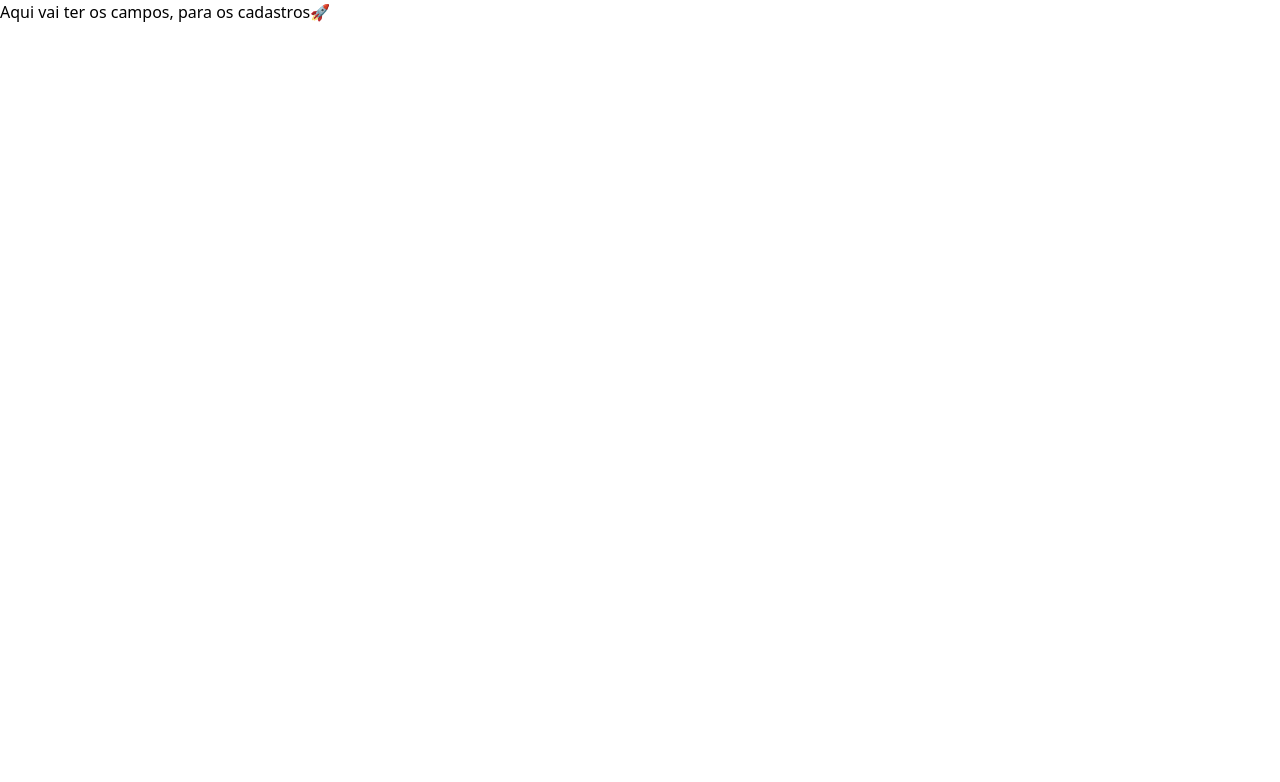
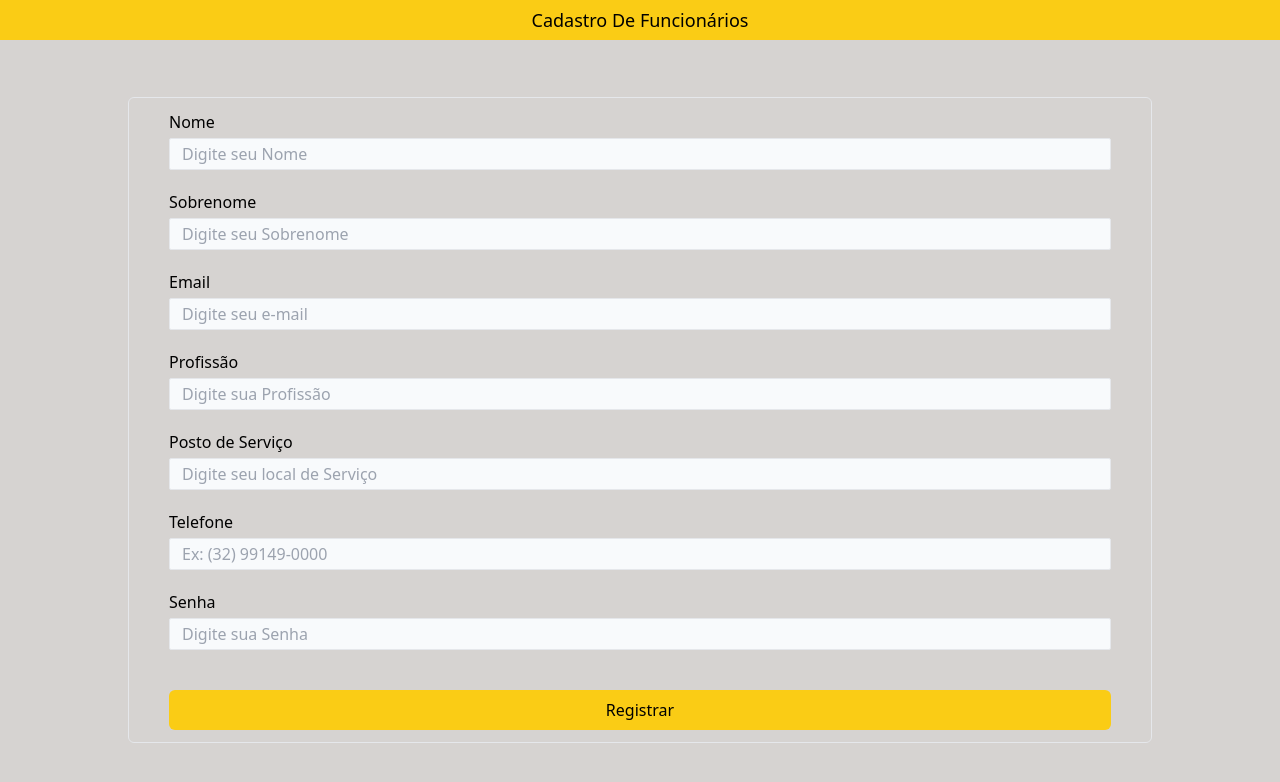
Before and after one commit to Boris-Zaidan/Digital-Book, a React (Vite) app: page /Register in a window 1280 px wide. Shown: the top 782 px of the page. Built offline with nearby package versions, Linux system fonts and the light colour scheme.

Commit message:
Fiz a seção de registro dos funcionários, que será enviado para o banco de dados

```diff
--- a/src/pages/Login/index.jsx
+++ b/src/pages/Login/index.jsx
@@ -1,4 +1,5 @@
-import React, { useRef, useState } from "react";
+import React from "react";
+import { useRef, useState, useEffect } from "react";
 import { useNavigate } from "react-router-dom";
 import Logo from "../../assets/login.png";
 import Footer from "../../Components/Footer";
@@ -10,36 +11,39 @@ function Login() {
   const senhaRef = useRef(null);
   const navigate = useNavigate();
 
+  useEffect(() => {
+    emailRef.current.focus();
+  }, []);
+
   const handleSubmit = (e) => {
     e.preventDefault();
+
     emailRef.current.value = "";
     senhaRef.current.value = "";
   };
 
   return (
-    <div className="w-screen h-screen flex flex-col justify-center items-center bg-stone-300 overflow-hidden">
-      <header className="hidden md:flex justify-end items-center">
+    <div className="w-screen h-screen grid grid-cols-1 md:grid-cols-2 grid-rows-6 bg-stone-300 overflow-hidden">
+      <div className="row-span-5 md:flex justify-end items-center hidden">
+        <header>
           <img className="max-w-sm" src={Logo} alt="imagem da logo" />
         </header>
-
-      <main className="w-full flex justify-center items-center mt-4 px-4 sm:w-80">
-        <section
-          aria-labelledby="login-form"
-          className="w-full sm:w-80 flex flex-col items-center border rounded-md px-6 py-4 gap-4 bg-white"
+      </div>
+      <section className="mx-auto row-span-5 flex justify-center items-start flex-col px-4 sm:w-80">
+        <form
+          className="sm:w-80 flex flex-col md:justify-end justify-center items-center border rounded-md px-10 py-5 gap-5"
+          onSubmit={handleSubmit}
         >
-          <h1 id="login-form" className="text-center text-2xl font-semibold">
-            Login
-          </h1>
-          <form onSubmit={handleSubmit} className="w-full flex flex-col gap-4">
+          <h3 className="text-center text-2xl font-semibold">Login</h3>
           <div>
-              <label htmlFor="email" className="font-normal">
+            <label className="font-normal" htmlFor="email">
               Email
             </label>
             <input
+              className="bg-slate-50 h-8 w-full pl-3 border rounded-sm mt-1 focus:outline-none"
               ref={emailRef}
               type="email"
               id="email"
-                className="bg-slate-50 h-8 w-full pl-3 border rounded-sm mt-1"
               placeholder="Digite seu email"
               autoComplete="email"
               value={email}
@@ -48,46 +52,48 @@ function Login() {
             />
           </div>
           <div>
-              <label htmlFor="senha" className="font-normal">
+            <label className="font-normal" htmlFor="senha">
               Senha
             </label>
             <input
+              className="bg-slate-50 h-8 w-full pl-3 border rounded-sm mt-1 focus:outline-none"
               ref={senhaRef}
               type="password"
               id="senha"
-                className="bg-slate-50 h-8 w-full pl-3 border rounded-sm mt-1"
               placeholder="Digite sua senha"
               autoComplete="current-password"
               value={senha}
               onChange={(e) => setSenha(e.target.value)}
               required
             />
-            </div>
-            <div className="w-full mt-2 text-right">
-              <a href="#" className="text-sm text-neutral-700 cursor-pointer">
+            <div className="mt-3 flex justify-end items-center">
+              <a className="cursor-pointer from-neutral-100" href="#">
                 Esqueceu a senha?
               </a>
             </div>
+            <div>
               <button
+                className="mt-3 cursor-pointer bg-yellow-400 font-normal w-full h-8 rounded-sm hover:bg-yellow-500"
                 type="submit"
-              className="w-full h-10 bg-yellow-400 font-normal rounded-sm hover:bg-yellow-500"
               >
                 Entrar
               </button>
+            </div>
+            <div className="flex justify-center items-center">
               <button
+                className="mt-4 cursor-pointer font-normal bg-gray-500 text-yellow-400 w-6/12 h-8 rounded-sm hover:bg-gray-700"
                 type="button"
-              className="w-6/12 h-8 mt-2 bg-gray-500 text-yellow-400 font-normal rounded-sm hover:bg-gray-700"
                 onClick={() => navigate("/Register")}
               >
                 Cadastrar-se
               </button>
+            </div>
+          </div>
         </form>
       </section>
-      </main>
-
-      <footer className="fixed bottom-0 w-full flex justify-center bg-stone-300">
+      <div className="fixed bottom-0 w-full flex justify-center bg-stone-300">
         <Footer />
-      </footer>
+      </div>
     </div>
   );
 }
--- a/src/pages/Register/index.jsx
+++ b/src/pages/Register/index.jsx
@@ -1,9 +1,181 @@
 import React from "react";
+import { useRef, useState, useEffect } from "react";
+import { Navigate } from "react-router-dom";
 
 function Register() {
+  const [name, setName] = useState("");
+  const [surname, setSurname] = useState("");
+  const [email, setEmail] = useState("");
+  const [profession, setProfession] = useState("");
+  const [serviceStation, setServiceStation] = useState("");
+  const [phone, setPhone] = useState("");
+  const [password, setPassWord] = useState("");
+
+  const nameRef = useRef(null);
+  const surnameRef = useRef(null);
+  const emailRef = useRef(null);
+  const professionRef = useRef(null);
+  const serviceStationRef = useRef(null);
+  const phoneRef = useRef(null);
+  const passwordRef = useRef(null);
+
+  useEffect(() => {
+    nameRef.current.value = "";
+    surnameRef.current.value = "";
+    emailRef.current.value = "";
+    professionRef.current.value = "";
+    serviceStationRef.current.value = "";
+    phoneRef.current.value = "";
+    passwordRef.current.value = "";
+  }, []);
+
+  const handleSubmit = (e) => {
+    e.preventDefault();
+    alert("usuário cadastrado com sucesso!");
+
+    nameRef.current.value = "";
+    surnameRef.current.value = "";
+    emailRef.current.value = "";
+    professionRef.current.value = "";
+    serviceStationRef.current.value = "";
+    phoneRef.current.value = "";
+    passwordRef.current.value = "";
+  };
+
   return (
-    <div>
-      <h3>Aqui vai ter os campos, para os cadastros🚀</h3>
+    <div className="w-screen h-screen flex justify-center items-center flex-col bg-stone-300 overflow-hidden">
+      <div className="fixed top-0 w-full flex justify-center flex-wrap bg-yellow-400">
+        <h1 className="text-lg p-1.5 font-medium">Cadastro De Funcionários</h1>
+      </div>
+      <main className=" w-10/12 md:w-4/5  mx-auto flex justify-center items-center mt-10 border rounded-md">
+        <form
+          className="sm:w-full md:w-7/10 flex flex-col md:justify-end justify-center items-center  px-10 py-3  gap-5 "
+          onSubmit={handleSubmit}
+        >
+          <div className="w-full">
+            <label className="font-normal" htmlFor="name">
+              Nome
+            </label>
+            <input
+              className="bg-slate-50 h-8 w-full pl-3 border rounded-sm mt-1 focus:outline-none"
+              ref={nameRef}
+              type="text"
+              id="name"
+              placeholder="Digite seu Nome"
+              autoComplete="name"
+              value={name}
+              onChange={(e) => setName(e.target.value)}
+              required
+            />
+          </div>
+          <div className="w-full">
+            <label className="font-normal" htmlFor="surname">
+              Sobrenome
+            </label>
+            <input
+              className="bg-slate-50 h-8 w-full pl-3 border rounded-sm mt-1 focus:outline-none"
+              ref={surnameRef}
+              type="text"
+              id="surname"
+              placeholder="Digite seu Sobrenome"
+              autoComplete="family-name"
+              value={surname}
+              onChange={(e) => setSurname(e.target.value)}
+              required
+            />
+          </div>
+          <div className="w-full">
+            <label className="font-normal" htmlFor="email">
+              Email
+            </label>
+            <input
+              className="bg-slate-50 h-8 w-full pl-3 border rounded-sm mt-1 focus:outline-none"
+              ref={emailRef}
+              type="email"
+              id="email"
+              placeholder="Digite seu e-mail "
+              title="Digite seu e-mail no formato exemplo@dominio.com"
+              autoComplete="email"
+              pattern="^[a-zA-Z0-9._%+-]+@[a-zA-Z0-9.-]+\.[a-zA-Z]{2,}$"
+              value={email}
+              onChange={(e) => setEmail(e.target.value)}
+              required
+            />
+          </div>
+          <div className="w-full">
+            <label className="font-normal" htmlFor="profession">
+              Profissão
+            </label>
+            <input
+              className="bg-slate-50 h-8 w-full pl-3 border rounded-sm mt-1 focus:outline-none"
+              ref={professionRef}
+              type="text"
+              id="profession"
+              placeholder="Digite sua Profissão"
+              autoComplete="organization-title"
+              value={profession}
+              onChange={(e) => setProfession(e.target.value)}
+              required
+            />
+          </div>
+          <div className="w-full">
+            <label className="font-normal" htmlFor="serviceStation">
+              Posto de Serviço
+            </label>
+            <input
+              className="bg-slate-50 h-8 w-full pl-3 border rounded-sm mt-1 focus:outline-none"
+              ref={serviceStationRef}
+              type="text"
+              id="serviceStation"
+              placeholder="Digite seu local de Serviço"
+              autoComplete="organization"
+              value={serviceStation}
+              onChange={(e) => setServiceStation(e.target.value)}
+              required
+            />
+          </div>
+          <div className="w-full">
+            <label className="font-normal" htmlFor="phone">
+              Telefone
+            </label>
+            <input
+              className="bg-slate-50 h-8 w-full pl-3 border rounded-sm mt-1 focus:outline-none"
+              ref={phoneRef}
+              type="tel"
+              id="phone"
+              placeholder="Ex: (32) 99149-0000"
+              autoComplete="tel"
+              pattern="^\(\d{2}\) \d{5}-\d{4}$"
+              value={phone}
+              onChange={(e) => setPhone(e.target.value)}
+              required
+            />
+          </div>
+          <div className="w-full">
+            <label className="font-normal" htmlFor="password">
+              Senha
+            </label>
+            <input
+              className="bg-slate-50 h-8 w-full pl-3 border rounded-sm mt-1 focus:outline-none"
+              ref={passwordRef}
+              type="password"
+              id="password"
+              placeholder="Digite sua Senha"
+              autoComplete="new-password"
+              value={password}
+              onChange={(e) => setPassWord(e.target.value)}
+              required
+            />
+          </div>
+          <button
+            type="submit"
+            className="mt-5 bg-yellow-400 px-4 py-2 rounded-md w-full focus:outline-none"
+            onClick={() => Navigate("/")}
+          >
+            Registrar
+          </button>
+        </form>
+      </main>
     </div>
   );
 }
```
Lines whose indentation alone changed are shown as unchanged.
